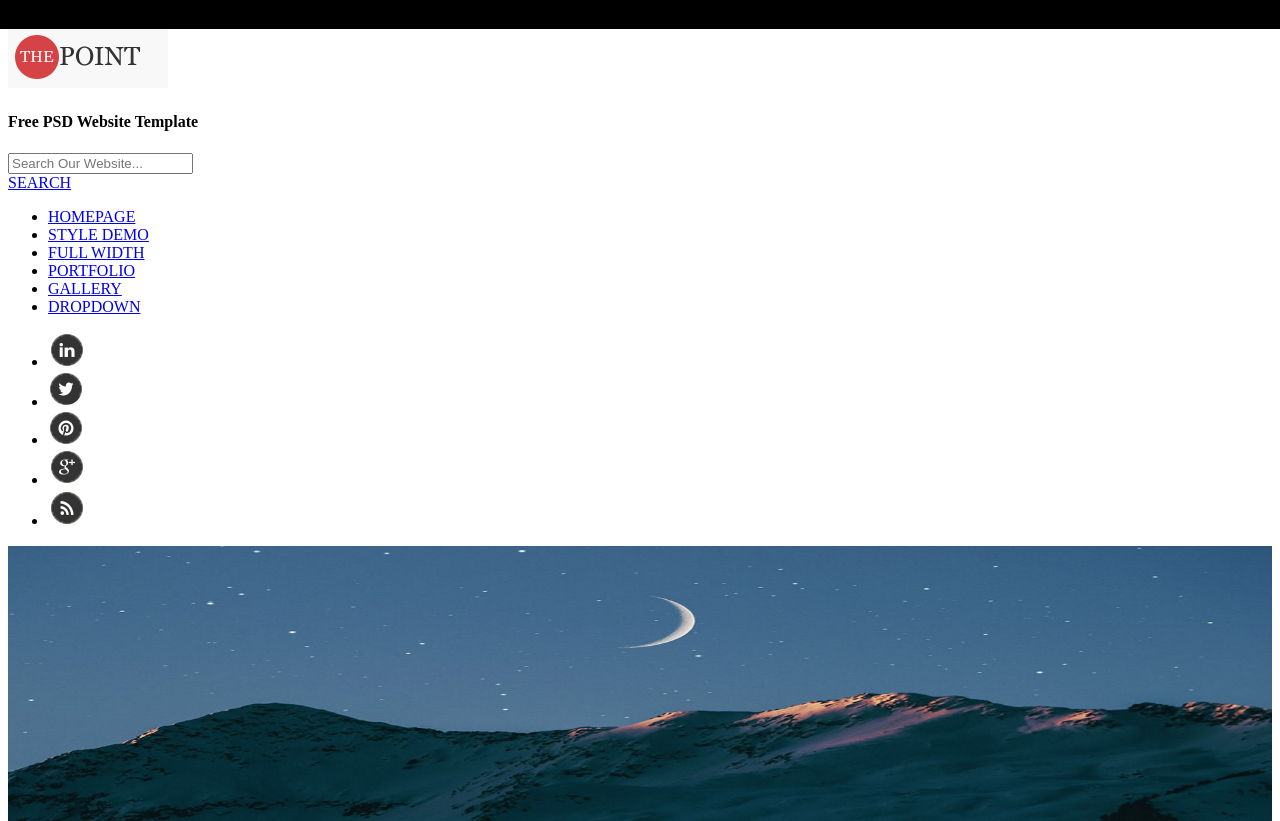
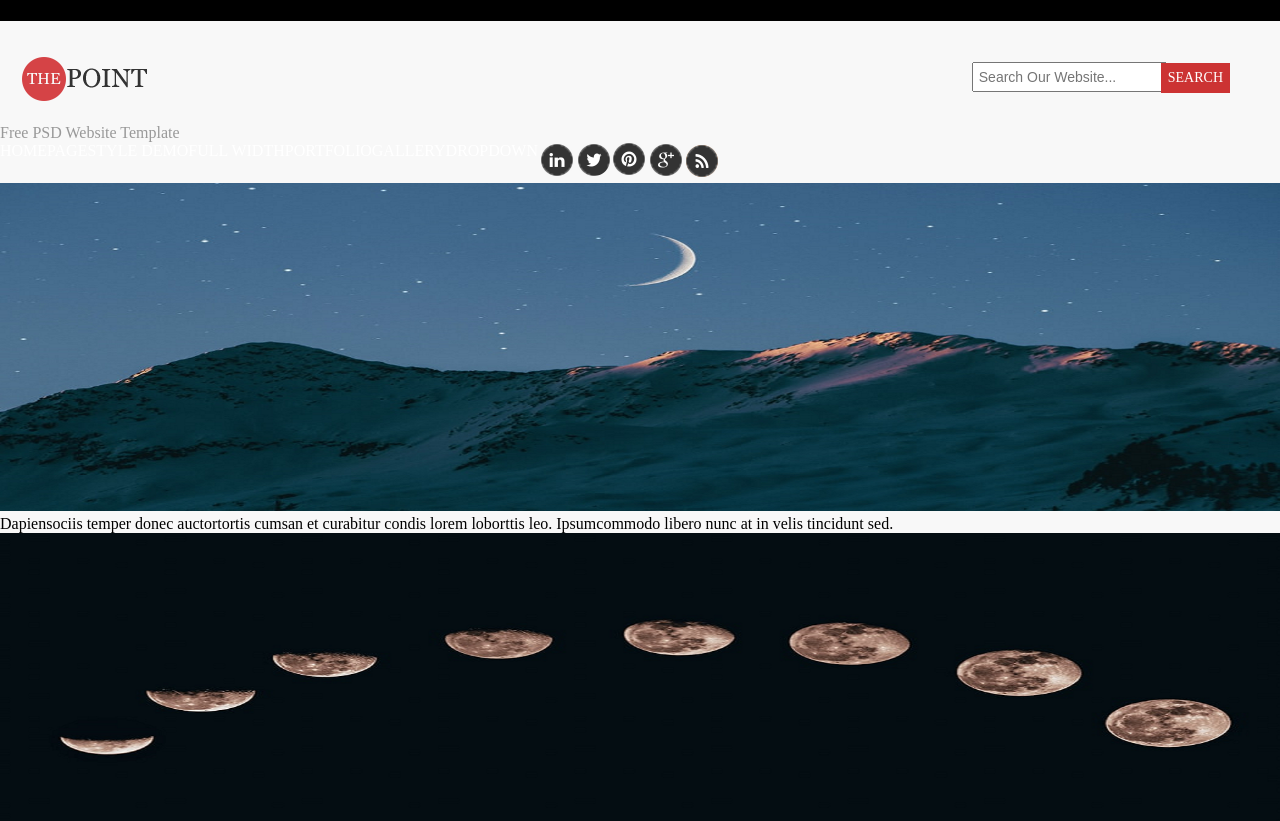
Before and after one commit to evaaapradhan/design-final-project, a plain HTML site: page index.html in a window 1280 px wide. Shown: the top 821 px of the page. Drawn offline with Linux system fonts and the light colour scheme.

Commit message:
main branch: css 30%

```diff
--- a/css/layout.css
+++ b/css/layout.css
@@ -3,3 +3,39 @@
 	padding: 16px 20px 15px 0px;
     margin: -10px -30px 0px -10px ;
 }
+.mainpage{
+    width:100%;
+}
+
+.logo-wrapper{
+    padding: 30px 0px 0px 15px;
+}
+.header-text{
+    color: rgb(153 153 153);
+    /* position: relative; */
+    text-align: centre;
+    margin: 10px 50px 0px 0px;
+}
+.search-input{
+	float:right;
+    margin-top:-80px;
+    margin-right:50px;
+}
+.search-input input{
+    font-size: 14px;
+    padding: 5px 5px;
+}
+.searchbutton{
+        margin-left: -10px;
+        padding: 5px 5px;
+        text-align: center;
+        text-decoration: none;
+        display: inline-block;
+        font-size: 14px;
+        border: none;
+        transition-duration: 0.4s;
+        cursor: pointer;
+        background-color: #cc3333;
+        color: black;
+        border: 2px solid #cc3333;
+  }
--- a/css/reset.css
+++ b/css/reset.css
@@ -0,0 +1,20 @@
+
+*{
+	padding: 0px;
+	margin:0px;
+}
+a{
+    text-decoration: none;
+    color:white;
+}
+
+.list-manage ul{
+	list-style: none;
+	margin: 0px;
+	padding: 0px;
+}
+
+.list-manage ul li{
+	width: auto;
+	float: left;
+}
--- a/css/style.css
+++ b/css/style.css
@@ -2,3 +2,10 @@
     background-color: black;
     width: 100%;
 }
+.mainpage{
+    background-color:  rgb(248 248 248);
+}
+ .searchbutton:hover {
+    background-color: #f44336;
+    color: white;
+  }
--- a/index.html
+++ b/index.html
@@ -17,12 +17,13 @@
             <!-- header part start -->
             <div class="top-border">
             </div>
-            <div class="header-middle-overflow">
+            <div class="header-middle-overflow clearfix">
+
                 <div class="logo-wrapper">
                     <img src="images/thepointlogo.png" alt="Logo">
                 </div>
-                <div class="text">
-                    <h4>Free PSD Website Template</h4>
+                <div class="header-text">
+                    <p>Free PSD Website Template</p>
                 </div>
 
                 <div class="search-wrapper">
@@ -35,11 +36,14 @@
                         </div>
                     </form>
                 </div>
+
             </div>
+
             <!-- upper header close, bottom header start -->
+
             <div class="header-bottom-overflow">
                 <div class="container">
-                    <div class="header-bottom-container  clearfix">
+                    <div class="header-bottom-container  list-manage clearfix">
                         <div class="user-options">
                             <ul>
                                 <li><a href="#">HOMEPAGE</a></li>
@@ -64,13 +68,15 @@
                     </div>
                 </div>
             </div>
+        </div>
         <!-- bottom header close -->
         <div class="body-container">
             <div class="image-slider">
                 <!-- Full-width images with number and caption text -->
                 <div class="Slides fade">
                     <img src="images/image-slider1.png" style="width:100%">
-                        <div class="text">Dapiensociis temper donec auctortortis cumsan et curabitur condis lorem loborttis leo.
+                    <div class="text">Dapiensociis temper donec auctortortis cumsan et curabitur condis lorem loborttis
+                        leo.
                         Ipsumcommodo libero nunc at in velis tincidunt sed.</div>
                 </div>
 
@@ -233,7 +239,7 @@
                 </div>
             </div>
         </div>
-        </div>
+
         <!-- footer -->
         <div class="footer-wrapper">
             <!--footer part-->
```
Lines whose indentation alone changed are shown as unchanged.
